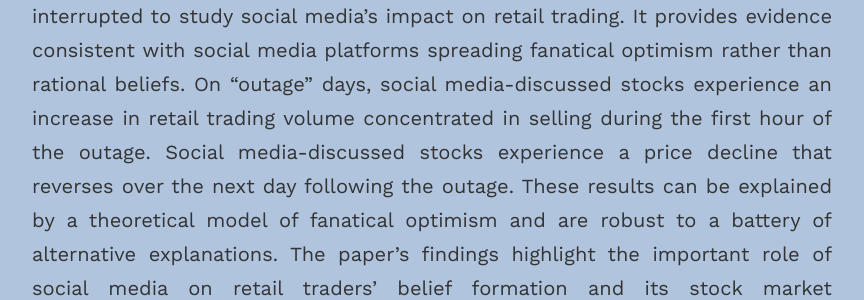
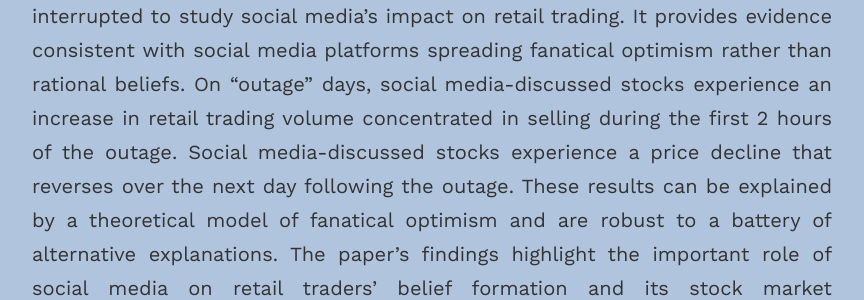
Before and after one commit to justin-mohr/justin-mohr.github.io, a Jekyll site: the page built from _pages/research.md, in a window 1280 px wide. Shown: the part 433-733 px from the top of the page, without its empty margins (208-1072 px from the left). Built offline with Jekyll 4.4.1, drawn with Linux system fonts in a browser that asks for light colours; nearby versions of some CDN libraries; some of the changed text lies outside the part shown.

Commit message:
Update research.md

```diff
--- a/_pages/research.md
+++ b/_pages/research.md
@@ -13,7 +13,7 @@
 	interrupted to study social media’s impact on retail trading. It provides evidence
 	consistent with social media platforms spreading fanatical optimism rather than
 	rational beliefs. On “outage” days, social media-discussed stocks experience an
-	increase in retail trading volume concentrated in selling during the first hour of
+	increase in retail trading volume concentrated in selling during the first 2 hours of
 	the outage. Social media-discussed stocks experience a price decline that reverses
 	over the next day following the outage. These results can be explained by a
 	theoretical model of fanatical optimism and are robust to a battery of alternative
```
